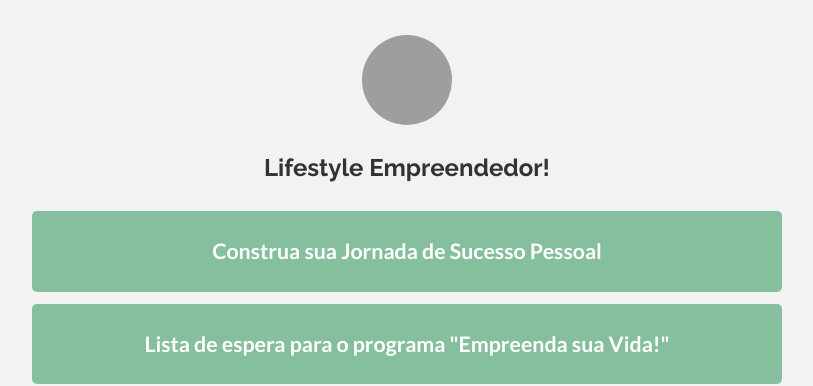
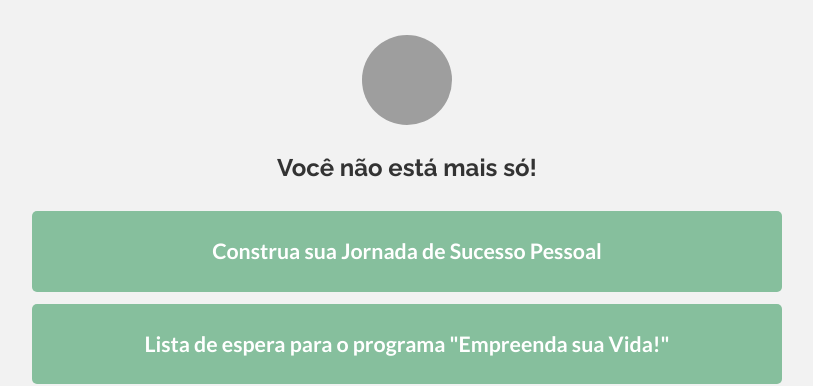
Before and after one commit to araujofelipe/felipearaujocoach, a Jekyll site: the page built from links.html, in a window 1280 px wide. Shown: the top 386 px of the page, without its empty margins (233-1046 px from the left). Built offline with Jekyll 4.4.1, drawn with Linux system fonts in a browser that asks for light colours; grey boxes are pictures that could not be loaded.

Commit message:
Update links.html

```diff
--- a/links.html
+++ b/links.html
@@ -6,7 +6,7 @@ title: "Meus links úteis"
     <div class="row user-area">
         <div class="col-xd-12 col-xd-offset-6 col-md-8 col-md-offset-2">
             <img class="user-img img-circle" src="https://instagram.fbsb10-1.fna.fbcdn.net/vp/3480120aba48227fbe8cde3e1305e59b/5C543BB5/t51.2885-19/s150x150/32903486_350519132139336_4448021556559347712_n.jpg" alt="" />
-            <h3>Lifestyle Empreendedor!</h3>
+            <h3>Você não está mais só!</h3>
         </div>
     </div>
     <div class="row">
```
